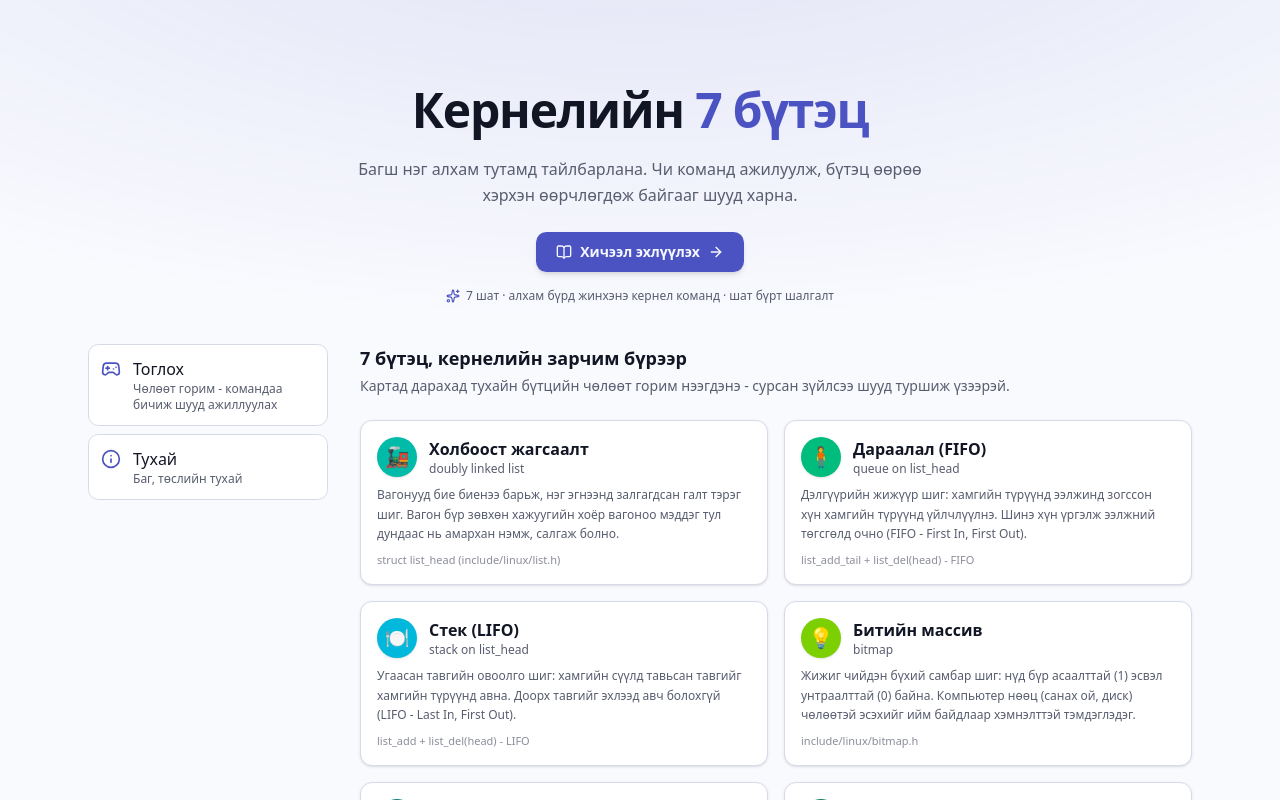
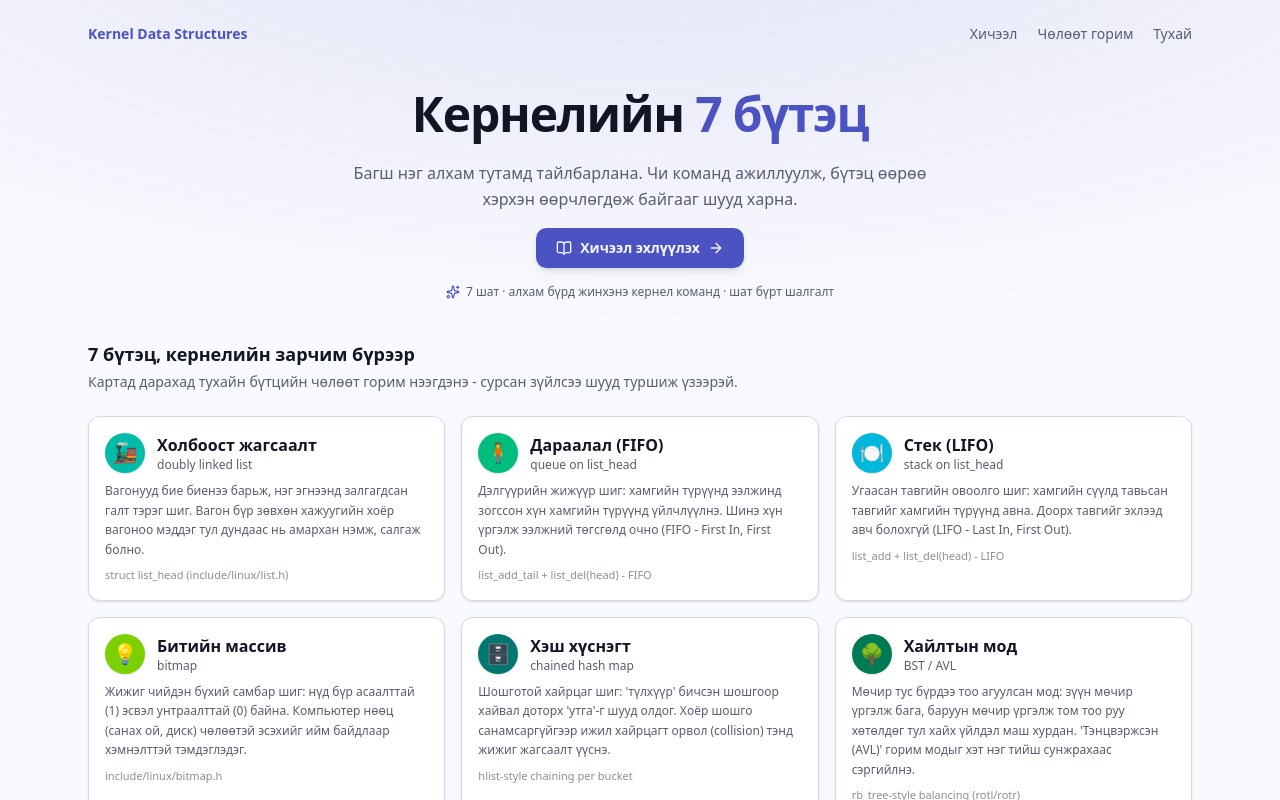
Before and after one commit to grl059/OS_BD1, a Next.js app in the folder web/: page / in a window 1280 px wide. Shown: the top 800 px of the page. Built offline with nearby package versions, Linux system fonts and the light colour scheme.

Commit message:
Вэб: нүүр хуудсын зүүн цэсийг хасаж дээд навигаци болгов

```diff
--- a/web/src/components/menu.tsx
+++ b/web/src/components/menu.tsx
@@ -1,13 +1,14 @@
 "use client";
 
 import Link from "next/link";
-import { ArrowRight, BookOpen, Gamepad2, Info, Sparkles } from "lucide-react";
+import { ArrowRight, BookOpen, Sparkles } from "lucide-react";
 import { STRUCTURE_ORDER, STRUCTURE_SPECS } from "@/lib/config";
 import { cn } from "@/lib/utils";
 
 const NAV = [
-  { href: "/play", label: "Тоглох", desc: "Чөлөөт горим - командаа бичиж шууд ажиллуулах", icon: Gamepad2 },
-  { href: "/about", label: "Тухай", desc: "Баг, төслийн тухай", icon: Info },
+  { href: "/learn", label: "Хичээл" },
+  { href: "/play", label: "Чөлөөт горим" },
+  { href: "/about", label: "Тухай" },
 ];
 
 const ACCENT_DOT: Record<string, string> = {
@@ -21,20 +22,31 @@ const ACCENT_DOT: Record<string, string> = {
 };
 
 /**
- * Home page: a hero that pitches the guided path, then the 7 structures as
- * colorful tiles (each links straight into free play for that structure).
+ * Home page: a slim top nav, a short hero with the single main call to
+ * action, then the 7 structures as colorful tiles (each links straight
+ * into free play for that structure).
  */
 export function Menu() {
   return (
-    <div className="mx-auto max-w-6xl px-6 py-10">
+    <div className="mx-auto max-w-6xl px-6 py-6">
+      <nav className="flex items-center justify-between">
+        <span className="text-sm font-bold text-primary">Kernel Data Structures</span>
+        <div className="flex items-center gap-5 text-sm font-medium">
+          {NAV.map(({ href, label }) => (
+            <Link key={href} href={href} className="text-muted-foreground transition-colors hover:text-primary">
+              {label}
+            </Link>
+          ))}
+        </div>
+      </nav>
+
       <header className="anim-fade-up flex flex-col items-center gap-4 py-10 text-center">
         <h1 className="max-w-2xl text-4xl font-extrabold leading-tight tracking-tight text-foreground md:text-5xl">
           Кернелийн <span className="text-primary">7 бүтэц</span>
         </h1>
         <p className="max-w-xl text-sm leading-relaxed text-muted-foreground md:text-base">
-          Багш нэг алхам тутамд тайлбарлана. Чи команд ажилуулж, бүтэц өөрөө хэрхэн өөрчлөгдөж байгааг шууд харна.
+          Багш нэг алхам тутамд тайлбарлана. Чи команд ажиллуулж, бүтэц өөрөө хэрхэн өөрчлөгдөж байгааг шууд харна.
         </p>
-        <div className="mt-2 flex flex-wrap items-center justify-center gap-3">
         <Link
           href="/learn?level=list"
           className="inline-flex items-center gap-2 rounded-lg bg-primary px-5 py-2.5 text-sm font-semibold text-primary-foreground shadow-md transition-transform hover:-translate-y-0.5 hover:shadow-lg"
@@ -42,36 +54,18 @@ export function Menu() {
           <BookOpen className="size-4" /> Хичээл эхлүүлэх
           <ArrowRight className="size-4" />
         </Link>
-        </div>
         <p className="flex items-center gap-1.5 text-xs text-muted-foreground">
           <Sparkles className="size-3.5 text-primary" />
           7 шат · алхам бүрд жинхэнэ кернел команд · шат бүрт шалгалт
         </p>
       </header>
 
-      <div className="grid grid-cols-1 gap-8 md:grid-cols-[240px_1fr]">
-        <aside className="anim-fade-up flex flex-col gap-2">
-          {NAV.map(({ href, label, desc, icon: Icon }) => (
-            <Link
-              key={href}
-              href={href}
-              className="group flex items-start gap-3 rounded-lg border border-border bg-card p-3 transition-colors hover:border-primary hover:bg-accent"
-            >
-              <Icon className="mt-0.5 size-5 shrink-0 text-primary" />
-              <span>
-                <span className="block font-medium group-hover:text-primary">{label}</span>
-                <span className="block text-xs text-muted-foreground">{desc}</span>
-              </span>
-            </Link>
-          ))}
-        </aside>
-
       <main>
         <h2 className="mb-1 text-lg font-semibold">7 бүтэц, кернелийн зарчим бүрээр</h2>
         <p className="mb-6 text-sm text-muted-foreground">
           Картад дарахад тухайн бүтцийн чөлөөт горим нээгдэнэ - сурсан зүйлсээ шууд туршиж үзээрэй.
         </p>
-          <div className="grid grid-cols-1 gap-4 sm:grid-cols-2">
+        <div className="grid grid-cols-1 gap-4 sm:grid-cols-2 lg:grid-cols-3">
           {STRUCTURE_ORDER.map((id, i) => {
             const s = STRUCTURE_SPECS[id];
             return (
@@ -103,6 +97,5 @@ export function Menu() {
         </div>
       </main>
     </div>
-    </div>
   );
 }
```
Lines whose indentation alone changed are shown as unchanged.
